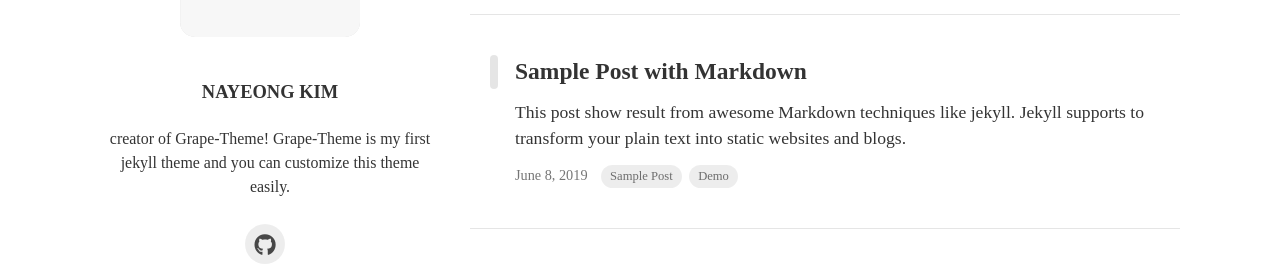
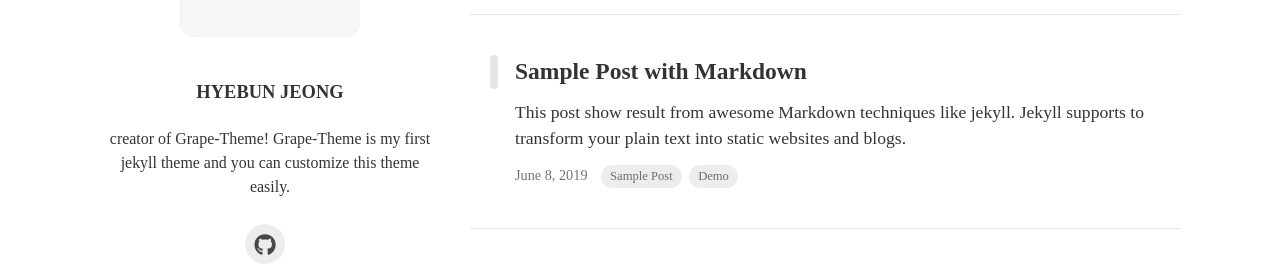
Before and after one commit to hyebun96/hyebun96.github.io, a Jekyll site: the page built from index.html, in a window 1280 px wide. Shown: the part 203-478 px from the top of the page. Built offline with Jekyll 4.4.1, drawn with Linux system fonts in a browser that asks for light colours; nearby versions of some CDN libraries; some web fonts are replaced; the list of posts is cut into pages by our own code; some of the changed lines change nothing that is shown.

Commit message:
portfolio update

```diff
--- a/_config.yml
+++ b/_config.yml
@@ -1,6 +1,6 @@
 # Site Settings
 baseurl: ""
-url : "https://hyebun96.github.io"
+url : "https://hyebun96.github.io/"
 
 # Blog Settings
 theme_settings :
@@ -10,7 +10,7 @@ theme_settings :
   # Profile Settings
   profile :
     image : assets/img/smile.png
-    username : Nayeong Kim
+    username : Hyebun Jeong
     description : creator of Grape-Theme! Grape-Theme is my first jekyll theme and you can customize this theme easily.
     experience :
       - start : 2017-05-03
@@ -22,9 +22,9 @@ theme_settings :
 
   # Icons
   icons :
-    email:  # Full email address, e.g. "sample@google.com"
+    email:  # Full email address, e.g. "hyebun96@naver.com"
     linkedin:  # Full URL
-    github: naye0ng
+    github: hyebun96
     gitlab:
     bitbucket:
     google_plus:
```
Also changed, not shown: grape-theme.gemspec, 4 other files.
